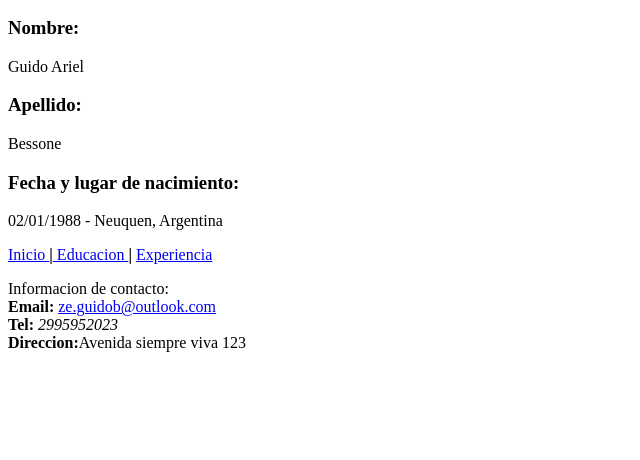
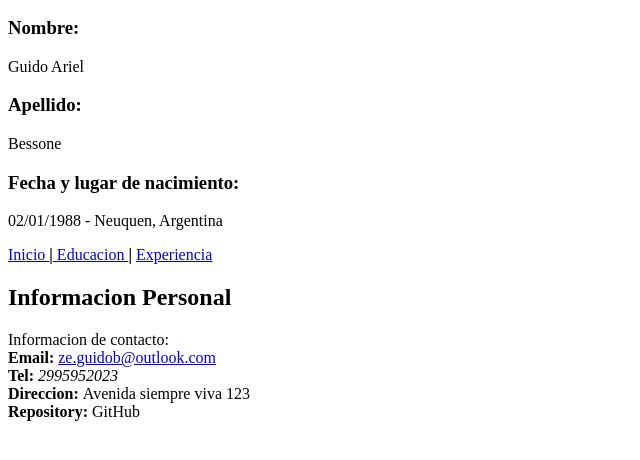
Before and after one commit to Naftasuper/proyectos, a plain HTML site: page Fundamentos HTML EF/index.html in a window 1280 px wide. Shown: the part 272-732 px from the top of the page, without its empty margins (0-640 px from the left). Drawn offline with Linux system fonts and the light colour scheme.

Commit message:
red
redes git

```diff
--- a/Fundamentos HTML EF/index.html
+++ b/Fundamentos HTML EF/index.html
@@ -22,11 +22,13 @@
       <nav>
         <p><a href="/index.html"> Inicio </a><strong>|</strong><a href="html/educacion.html"> Educacion </a> <strong>|</strong> <a href="html/experiencia.html"> Experiencia </a></p>
       </nav>
+      <h2>Informacion Personal</h2>
       <footer>
         <p>Informacion de contacto:<br/>
-        <strong>Email:</strong> <a href="mailto:ze.guidob@outlook.com?subject=feedback">ze.guidob@outlook.com</a><br/>
-        <strong>Tel:</strong> <em>2995952023</em><br/>
-        <strong>Direccion:</strong>Avenida siempre viva 123<br/>
+        <strong>Email: </strong> <a href="mailto:ze.guidob@outlook.com?subject=feedback">ze.guidob@outlook.com</a><br/>
+        <strong>Tel: </strong> <em>2995952023</em><br/>
+        <strong>Direccion: </strong>Avenida siempre viva 123<br/>
+        <strong>Repository: </strong>GitHub<br/>
         </p>
       </footer>
   </body>
```
